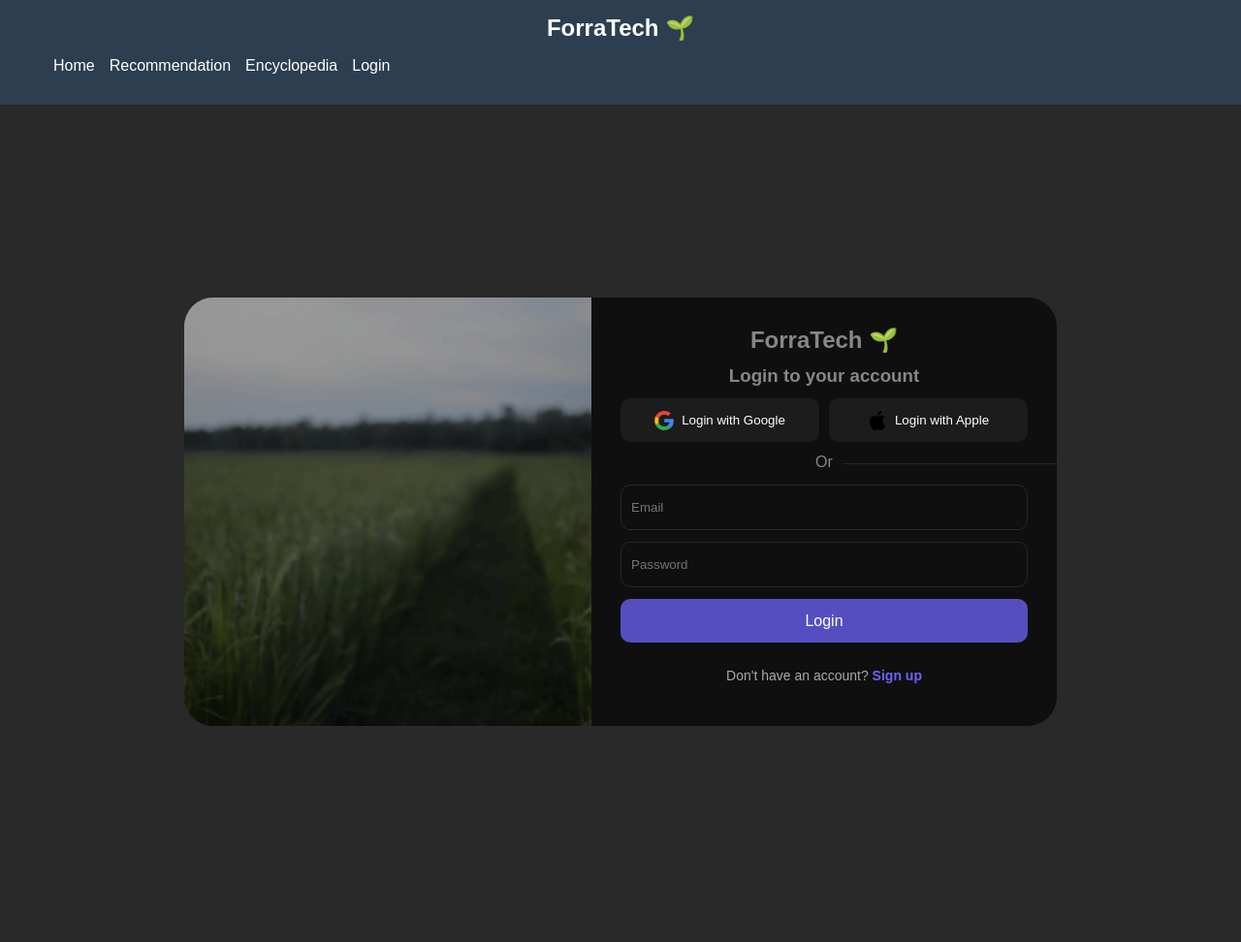
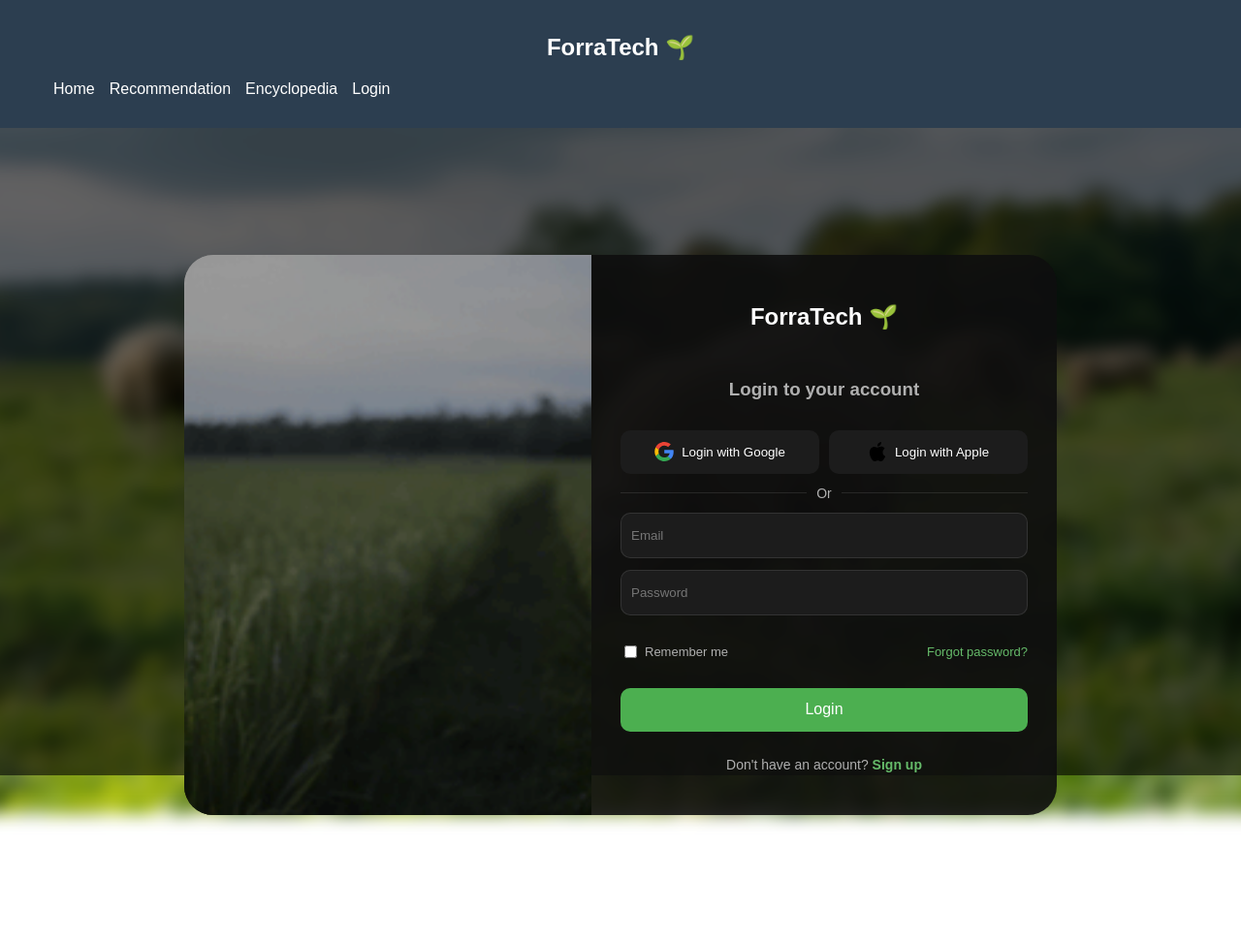
Before and after one commit to Sr-Sirius/Ing-Software-II-ForraTech-Proyect, a Flask app: page /auth/login in a window 1280 px wide. Shown: the whole page at 97% size. Before the commit the page ends 749 px from the top, so only its background shows below. Run offline with Flask 3, Linux system fonts and the light colour scheme.

Commit message:
feat(auth): improve login UI with remember me, forgot password, background and styling

```diff
--- a/app/static/css/base.css
+++ b/app/static/css/base.css
@@ -0,0 +1,27 @@
+.auth-bg::before {
+    content: "";
+    position: fixed;
+    inset: 0;
+
+    background: url("../images/background.png") center/cover no-repeat;
+
+    filter: blur(8px);
+    transform: scale(1.1);
+
+    z-index: -2;
+}
+
+.auth-bg::after {
+    content: "";
+    position: fixed;
+    inset: 0;
+
+    background: rgba(0, 0, 0, 0.6);
+
+    z-index: -1;
+}
+
+body {
+    position: relative;
+    min-height: 100vh;
+}
--- a/app/static/css/pages/login.css
+++ b/app/static/css/pages/login.css
@@ -1,6 +1,5 @@
 body {
-    background: #292929;
-    color: #878787;
+    background: transparent;
 }
 
 /* CONTENEDOR */
@@ -9,12 +8,13 @@
     justify-content: center;
     align-items: center;
     height: 100vh;
+    background: transparent;
 }
 
 /* CARD */
 .card {
     display: flex;
-    background: #0f0f0f;
+    background: rgba(15, 15, 15, 0.9);
     border-radius: 30px;
     width: clamp(300px, 85vw, 900px);
     overflow: hidden;
@@ -49,9 +49,14 @@
 }
 
 /* TEXT */
-h2, h3 {
+h2 {
+    color: var(--text-main);
     text-align: center;
-    margin: 0;
+}
+
+h3 {
+    color: var(--text-secondary);
+    text-align: center;
 }
 
 /* INPUTS */
@@ -60,18 +65,23 @@
     border-radius: 10px;
     border: 1px solid rgba(255,255,255,0.1);
     padding: 0 10px;
-    background: transparent;
-    color: white;
+    background: var(--bg-soft);
+    color: var(--text-main);
+
 }
 
 /* BUTTON */
 button[type="submit"] {
-    background: #564ec0;
+    background: var(--button);
     color: white;
     border: none;
     border-radius: 10px;
     height: 45px;
     font-size: 16px;
+}
+
+button[type="submit"]:hover {
+    background: var(--button-hover);
 }
 
 /* SOCIAL */
@@ -90,29 +100,27 @@
     border: none;
     border-radius: 10px;
     height: 45px;
-    color: white;
+    color: var(--text-main);
 }
 
 /* OR LINE */
 .or {
-    position: relative;
+    display: flex;
+    align-items: center;
     text-align: center;
-    height: 20px;
+    color: var(--text-secondary);
+    font-size: 14px;
 }
 
-.or::before {
+.or::before,
+.or::after {
     content: "";
-    position: absolute;
-    width: 100%;
+    flex: 1;
     height: 1px;
     background: rgba(255,255,255,0.1);
-    top: 50%;
 }
 
-.or::after {
-    content: "Or";
-    position: relative;
-    background: #0f0f0f;
+.or span {
     padding: 0 10px;
 }
 
@@ -129,11 +137,11 @@
 .register-link {
     text-align: center;
     font-size: 14px;
-    color: #aaa;
+    color: var(--text-secondary);
 }
 
 .register-link a {
-    color: #6c63ff;
+    color: var(--primary-light);
     text-decoration: none;
     font-weight: bold;
 }
@@ -141,3 +149,47 @@
 .register-link a:hover {
     text-decoration: underline;
 }
+
+:root {
+    --primary: #2e7d32;       /* verde principal */
+    --primary-light: #66bb6a; /* verde claro */
+    --accent: #a5d6a7;        /* verde suave */
+
+    --bg-dark: #0f0f0f;       /* fondo card */
+    --bg-soft: #1c1c1c;       /* inputs */
+
+    --text-main: #ffffff;     /* texto principal */
+    --text-secondary: #b0b0b0;
+
+    --button: #4caf50;
+    --button-hover: #388e3c;
+}
+
+.login-options {
+    display: flex;
+    justify-content: space-between;
+    align-items: center;
+    font-size: 13px;
+    color: var(--text-secondary);
+}
+
+.remember {
+    display: flex;
+    align-items: center;
+    gap: 5px;
+    cursor: pointer;
+}
+
+.remember input {
+    accent-color: var(--button);
+    cursor: pointer;
+}
+
+.forgot {
+    color: var(--primary-light);
+    text-decoration: none;
+}
+
+.forgot:hover {
+    text-decoration: underline;
+}
--- a/app/templates/auth/login.html
+++ b/app/templates/auth/login.html
@@ -1,4 +1,6 @@
 {% extends "base.html" %}
+
+{% block body_class %}auth-bg{% endblock %}
 
 {% block content %}
 <link rel="stylesheet" href="{{ url_for('static', filename='css/pages/login.css') }}">
@@ -30,10 +32,21 @@
                 </button>
             </div>
 
-            <span class="or"></span>
+            <div class="or">
+                <span>Or</span>
+            </div>
 
             <input type="email" placeholder="Email">
             <input type="password" placeholder="Password">
+
+            <div class="login-options">
+                <label class="remember">
+                    <input type="checkbox">
+                    Remember me
+                </label>
+
+                <a href="#" class="forgot">Forgot password?</a>
+            </div>
 
             <button type="submit">Login</button>
 
--- a/app/templates/auth/register.html
+++ b/app/templates/auth/register.html
@@ -0,0 +1 @@
+{% block body_class %}auth-bg{% endblock %}
--- a/app/templates/base.html
+++ b/app/templates/base.html
@@ -7,7 +7,7 @@
     <link rel="stylesheet" href="{{ url_for('static', filename='css/base.css') }}">
     <link rel="stylesheet" href="{{ url_for('static', filename='css/components.css') }}">
 </head>
-<body>
+<body class="{% block body_class %}{% endblock %}">
 
     <nav>
         <h2>ForraTech 🌱</h2>
```
Also changed, not shown: app/static/images/background.png (added).
